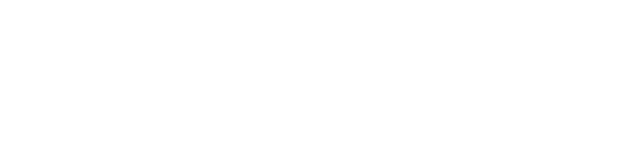
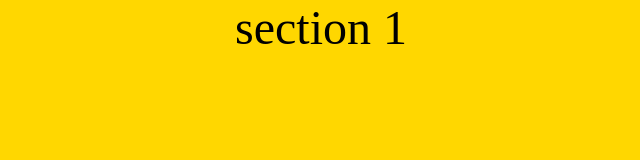
Before and after one commit to tzynwang/scroll-test, a plain HTML site: page index.html in a window 1280 px wide. Shown: the top 160 px of the page, without its empty margins (319-959 px from the left). Drawn offline with Linux system fonts and the light colour scheme; the site is published under a folder, as on GitHub Pages, so addresses that start at the root find nothing.

Commit message:
[feat] update path

```diff
--- a/index.html
+++ b/index.html
@@ -1 +1 @@
-<!doctype html><html lang="en"><head><meta charset="utf-8"/><meta name="viewport" content="width=device-width,initial-scale=1"/><title>scroll test</title><script defer="defer" src="/static/js/packages.63a16a1c.js"></script><script defer="defer" src="/static/js/main.8e2d28db.js"></script><link href="/static/css/main.9a4b23d1.css" rel="stylesheet"></head><body><div id="root"></div></body></html>
+<!doctype html><html lang="en"><head><meta charset="utf-8"/><meta name="viewport" content="width=device-width,initial-scale=1"/><title>scroll test</title><script defer="defer" src="./static/js/packages.63a16a1c.js"></script><script defer="defer" src="./static/js/main.8e2d28db.js"></script><link href="./static/css/main.9a4b23d1.css" rel="stylesheet"></head><body><div id="root"></div></body></html>
```
